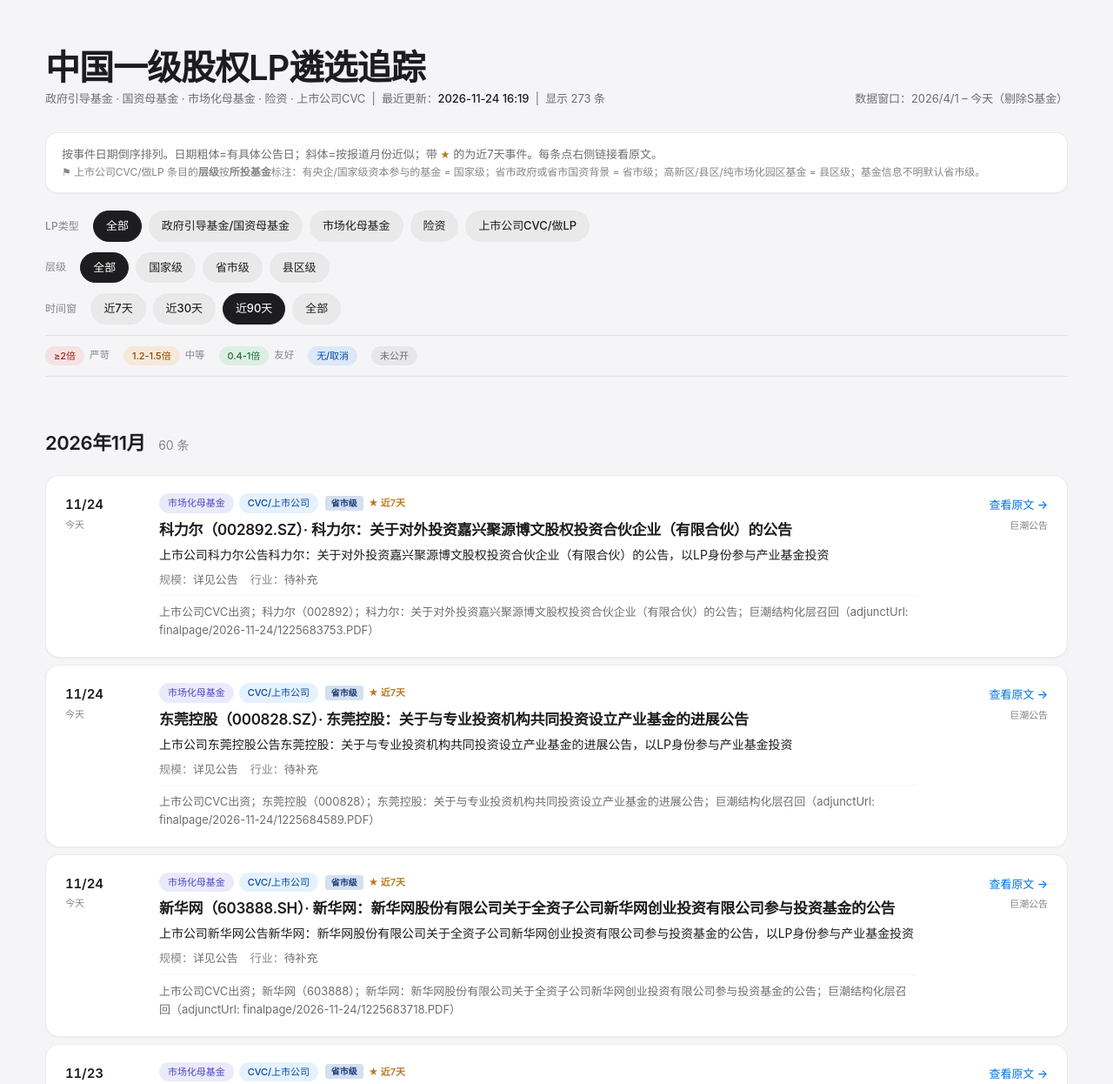
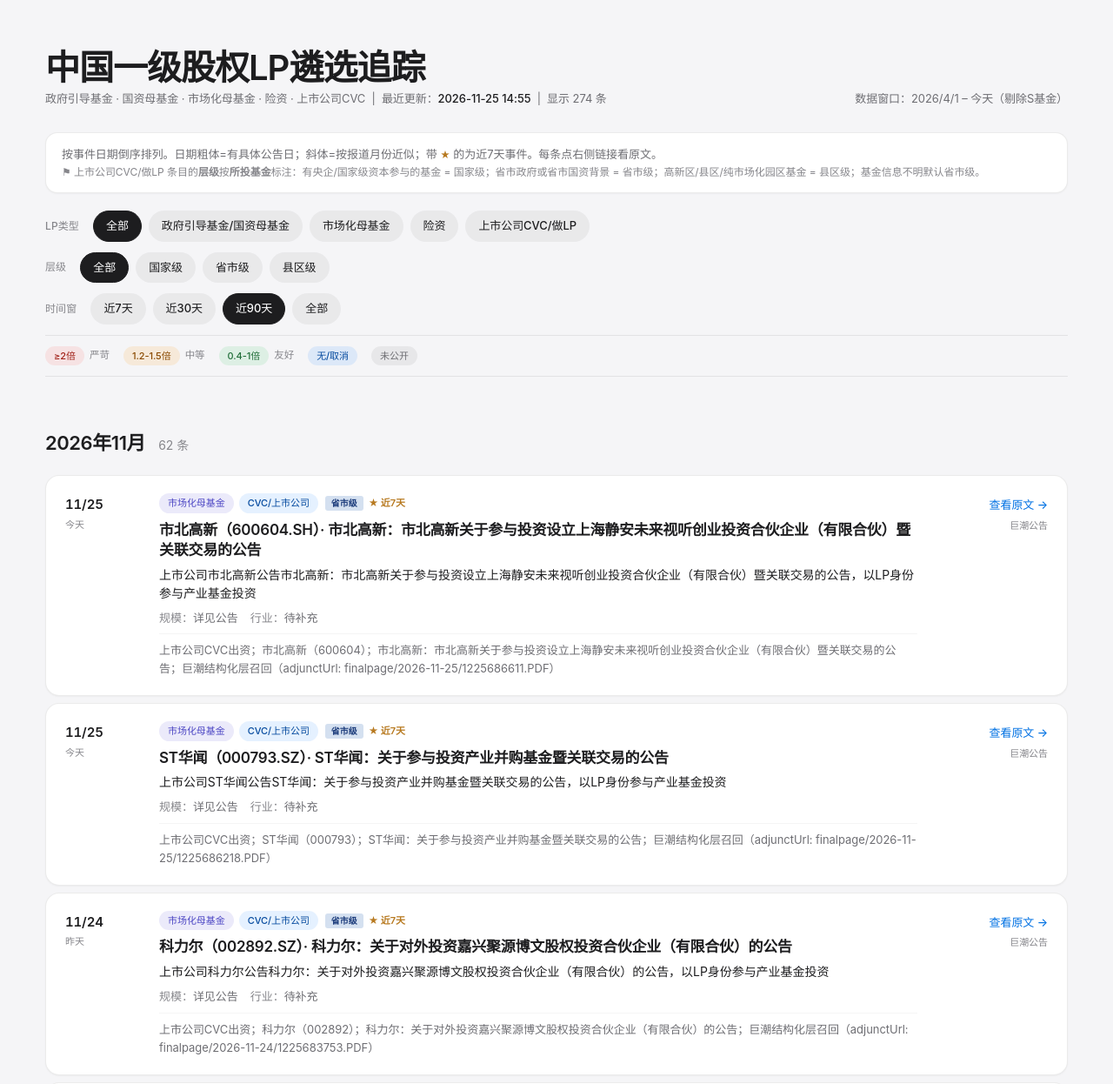
Before and after one commit to ylin23-commits/lp-tracker, a plain HTML site: page docs/index.html in a window 1280 px wide. Shown: the top 1246 px of the page at 87% size. Drawn offline with Linux system fonts and the light colour scheme.

Commit message:
chore: daily refresh 2026-11-25 14:56

```diff
--- a/docs/index.html
+++ b/docs/index.html
@@ -426,8 +426,10 @@ footer code {
 
 <script>
 const DATA = {
-  lastUpdated: "2026-11-24 16:19",
+  lastUpdated: "2026-11-25 14:55",
   rows: [
+    { date: "2026-11-25", precise: true, cat: "market", level: "provincial", name: "市北高新（600604.SH）· 市北高新：市北高新关于参与投资设立上海静安未来视听创业投资合伙企业（有限合伙）暨关联交易的公告", action: "上市公司市北高新公告市北高新：市北高新关于参与投资设立上海静安未来视听创业投资合伙企业（有限合伙）暨关联交易的公告，以LP身份参与产业基金投资", size: "详见公告", fbType: "none", fbText: "CVC/上市公司", detail: "上市公司CVC出资；市北高新（600604）；市北高新：市北高新关于参与投资设立上海静安未来视听创业投资合伙企业（有限合伙）暨关联交易的公告；巨潮结构化层召回（adjunctUrl: finalpage/2026-11-25/1225686611.PDF）", industry: "待补充", url: "http://static.cninfo.com.cn/finalpage/2026-11-25/1225686611.PDF", urlLabel: "巨潮公告" },
+    { date: "2026-11-25", precise: true, cat: "market", level: "provincial", name: "ST华闻（000793.SZ）· ST华闻：关于参与投资产业并购基金暨关联交易的公告", action: "上市公司ST华闻公告ST华闻：关于参与投资产业并购基金暨关联交易的公告，以LP身份参与产业基金投资", size: "详见公告", fbType: "none", fbText: "CVC/上市公司", detail: "上市公司CVC出资；ST华闻（000793）；ST华闻：关于参与投资产业并购基金暨关联交易的公告；巨潮结构化层召回（adjunctUrl: finalpage/2026-11-25/1225686218.PDF）", industry: "待补充", url: "http://static.cninfo.com.cn/finalpage/2026-11-25/1225686218.PDF", urlLabel: "巨潮公告" },
     { date: "2026-11-24", precise: true, cat: "market", level: "provincial", name: "科力尔（002892.SZ）· 科力尔：关于对外投资嘉兴聚源博文股权投资合伙企业（有限合伙）的公告", action: "上市公司科力尔公告科力尔：关于对外投资嘉兴聚源博文股权投资合伙企业（有限合伙）的公告，以LP身份参与产业基金投资", size: "详见公告", fbType: "none", fbText: "CVC/上市公司", detail: "上市公司CVC出资；科力尔（002892）；科力尔：关于对外投资嘉兴聚源博文股权投资合伙企业（有限合伙）的公告；巨潮结构化层召回（adjunctUrl: finalpage/2026-11-24/1225683753.PDF）", industry: "待补充", url: "http://static.cninfo.com.cn/finalpage/2026-11-24/1225683753.PDF", urlLabel: "巨潮公告" },
     { date: "2026-11-24", precise: true, cat: "market", level: "provincial", name: "东莞控股（000828.SZ）· 东莞控股：关于与专业投资机构共同投资设立产业基金的进展公告", action: "上市公司东莞控股公告东莞控股：关于与专业投资机构共同投资设立产业基金的进展公告，以LP身份参与产业基金投资", size: "详见公告", fbType: "none", fbText: "CVC/上市公司", detail: "上市公司CVC出资；东莞控股（000828）；东莞控股：关于与专业投资机构共同投资设立产业基金的进展公告；巨潮结构化层召回（adjunctUrl: finalpage/2026-11-24/1225684589.PDF）", industry: "待补充", url: "http://static.cninfo.com.cn/finalpage/2026-11-24/1225684589.PDF", urlLabel: "巨潮公告" },
     { date: "2026-11-24", precise: true, cat: "market", level: "provincial", name: "新华网（603888.SH）· 新华网：新华网股份有限公司关于全资子公司新华网创业投资有限公司参与投资基金的公告", action: "上市公司新华网公告新华网：新华网股份有限公司关于全资子公司新华网创业投资有限公司参与投资基金的公告，以LP身份参与产业基金投资", size: "详见公告", fbType: "none", fbText: "CVC/上市公司", detail: "上市公司CVC出资；新华网（603888）；新华网：新华网股份有限公司关于全资子公司新华网创业投资有限公司参与投资基金的公告；巨潮结构化层召回（adjunctUrl: finalpage/2026-11-24/1225683718.PDF）", industry: "待补充", url: "http://static.cninfo.com.cn/finalpage/2026-11-24/1225683718.PDF", urlLabel: "巨潮公告" },
@@ -1731,7 +1733,7 @@ const CAT_META = {
 };
 
 let filters = { cat: "all", lvl: "all", window: "90" };
-const TODAY = new Date("2026-11-24");
+const TODAY = new Date("2026-11-25");
 const SEVEN_DAYS_AGO = new Date(TODAY); SEVEN_DAYS_AGO.setDate(TODAY.getDate() - 7);
 
 function daysAgo(dateStr) {
```
